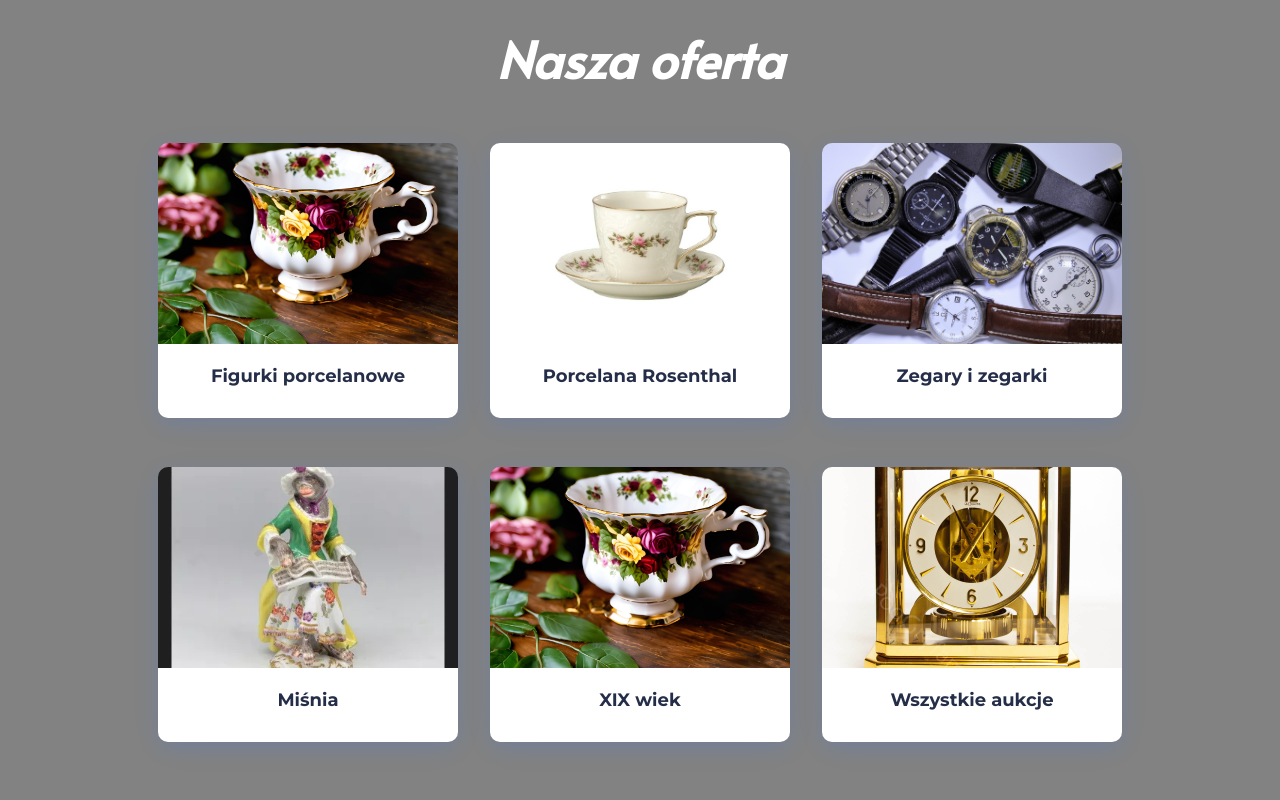
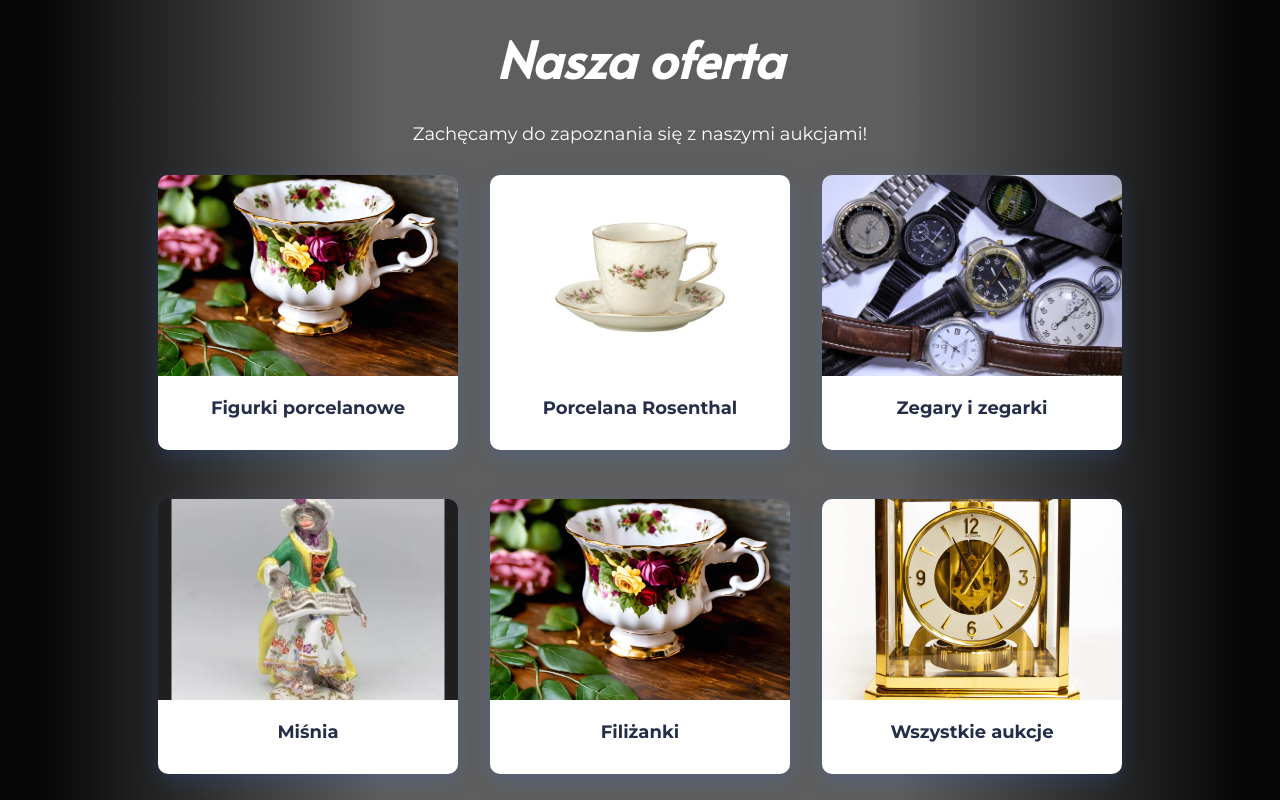
Before and after one commit to jkbednarczyk/subc, a React (Create React App) app: page / in a window 1280 px wide. Shown: the part 920-1720 px from the top of the page. Built offline with nearby package versions, Linux system fonts and the light colour scheme; a web font is replaced by a local one.

Commit message:
SUBC-0016 Add actual links to allegro categories

```diff
--- a/src/GlobalStyles.css
+++ b/src/GlobalStyles.css
@@ -15,7 +15,7 @@
   --text-color: #FFFFFF;
   --body-color: #060606;
   --footer-background: #272626;
-  --common-page-background: #828282;
+  --common-page-background: #5e5e5e;
   --button-hover: #663399;
   --body-font: "Montserrat", sans-serif;
   --subtitle-font: "Alata", normal;
--- a/src/components/auctions/OurAuctions.component.tsx
+++ b/src/components/auctions/OurAuctions.component.tsx
@@ -14,6 +14,7 @@ export const OurAuctions = () => {
         <h1>{translate("OUR_OFFER")}</h1>
         <div className="auctions_container">
             <div className="auctions_wrapper">
+            <p>{translate("OUR_OFFER_TEXT")}</p>
                 <ul className="auctions_tiles">
                     <AuctionsTile
                         to = {CustomLink.allegroFigurines}
@@ -38,9 +39,9 @@ export const OurAuctions = () => {
                         text = {translate("MEISSEN")}
                     />
                     <AuctionsTile
-                        to = {CustomLink.allegroNineteenthCentury}
+                        to = {CustomLink.allegroCups}
                         imageLocation = {Teacup}
-                        text = {translate("NINETEENTH_CENTURY")}
+                        text = {translate("CUPS")}
                     />
                     <AuctionsTile
                         to = {CustomLink.allegroAllAuctions}
--- a/src/components/auctions/OurAuctions.css
+++ b/src/components/auctions/OurAuctions.css
@@ -8,6 +8,13 @@ h1 {
     font-size: 50px;
     font-family: var(--subtitle-font);
     font-style: italic;
+}
+
+p {
+    text-align: center;
+    color: var(--text-color);
+    font-size: 18px;
+    padding-bottom: 30px;
 }
 
 .auctions_container {
@@ -21,7 +28,7 @@ h1 {
 
 .auctions_wrapper {
     position: relative;
-    margin: 50px 0 45px;
+    margin: 30px 0 45px;
 }
 
 .auctions_tiles {
@@ -88,6 +95,7 @@ h1 {
   }
 
   @media (max-width: 768px) {
+
     .auctions_tile_link {
       margin-bottom: 25px;
     }
--- a/src/components/common/CustomLink.tsx
+++ b/src/components/common/CustomLink.tsx
@@ -1,9 +1,10 @@
 export const CustomLink = {
     allegroAllAuctions: "https://allegro.pl/uzytkownik/SalonUnikatow",
-    allegroFigurines: "https://allegro.pl/uzytkownik/SalonUnikatow",
-    allegroRosenthal: "https://allegro.pl/uzytkownik/SalonUnikatow",
-    allegroClocksAndWatches: "https://allegro.pl/uzytkownik/SalonUnikatow",
-    allegroMeissen: "https://allegro.pl/uzytkownik/SalonUnikatow?tags%5B%5D=SHOP-TAG-112777310-9c28101c-a3f6-40a4-abd0-00fc2e783343",
-    allegroNineteenthCentury: "https://allegro.pl/uzytkownik/SalonUnikatow",
+    allegroFigurines: "https://allegro.pl/uzytkownik/SalonUnikatow/porcelana-figurki-26191",
+    allegroRosenthal: "https://allegro.pl/uzytkownik/SalonUnikatow/porcelana-rosenthal-26171",
+    allegroClocksAndWatches: "https://allegro.pl/uzytkownik/SalonUnikatow/design-i-antyki-zegary-zegarki-26072",
+    allegroMeissen: "https://allegro.pl/uzytkownik/SalonUnikatow/porcelana-misnia-26165",
+    allegroCups: "https://allegro.pl/uzytkownik/SalonUnikatow?tags%5B%5D=SHOP-TAG-112777310-493eab2f-e29a-4e75-ab91-343423206c63",
+    allegroComments: "https://allegro.pl/uzytkownik/SalonUnikatow/oceny?page=1",
     instagramPage: "https://www.instagram.com/salon_unikatow/"
 }
--- a/src/components/contact/ContactPage.css
+++ b/src/components/contact/ContactPage.css
@@ -2,7 +2,8 @@
     display: flex;
     justify-content: center;
     min-height: 100vh;
-    background: var(--common-page-background);
+    /* background: var(--common-page-background); */
+    background: linear-gradient(to right, var(--body-color) 1%, var(--common-page-background) 20%, var(--common-page-background) 80%, var(--body-color) 99%);
     max-width: 1300px;
     width: 100%;
     margin: 0 auto;
--- a/src/components/home/HomePage.css
+++ b/src/components/home/HomePage.css
@@ -38,10 +38,11 @@
     width: 100%;
     height: 1000px;
     margin: 0 auto;
-    background: var(--common-page-background);
+    /* background: var(--common-page-background); */
     max-width: 1300px;
     color: var(--body-color);
     font-family: var(--body-font);
+    background: linear-gradient(to right, var(--body-color) 3%, var(--common-page-background) 30%, var(--common-page-background) 70%, var(--body-color) 97%);
 }
 
 .intro-content {
--- a/src/lang/en-gb.json
+++ b/src/lang/en-gb.json
@@ -21,10 +21,11 @@
     "MESSAGE_SENT_SUCCESSFULLY": "Message has been sent successfully",
 
     "OUR_OFFER": "Our offer",
+    "OUR_OFFER_TEXT": "We encourage you to check out our auctions!",
     "FIGURINES": "Porcelain figurines",
     "ROSENTHAL": "Rosenthal porcelain",
     "CLOCKS_AND_WATCHES": "Clocks and watches",
     "MEISSEN": "Meissen",
-    "NINETEENTH_CENTURY": "19th century",
+    "CUPS": "Cups",
     "ALL_AUCTIONS": "All auctions"
 }
--- a/src/lang/pl-gb.json
+++ b/src/lang/pl-gb.json
@@ -21,10 +21,11 @@
     "MESSAGE_SENT_SUCCESSFULLY": "Wiadomość została wysłana",
 
     "OUR_OFFER": "Nasza oferta",
+    "OUR_OFFER_TEXT": "Zachęcamy do zapoznania się z naszymi aukcjami!",
     "FIGURINES": "Figurki porcelanowe",
     "ROSENTHAL": "Porcelana Rosenthal",
     "CLOCKS_AND_WATCHES": "Zegary i zegarki",
     "MEISSEN": "Miśnia",
-    "NINETEENTH_CENTURY": "XIX wiek",
+    "CUPS": "Filiżanki",
     "ALL_AUCTIONS": "Wszystkie aukcje"
 }
```
